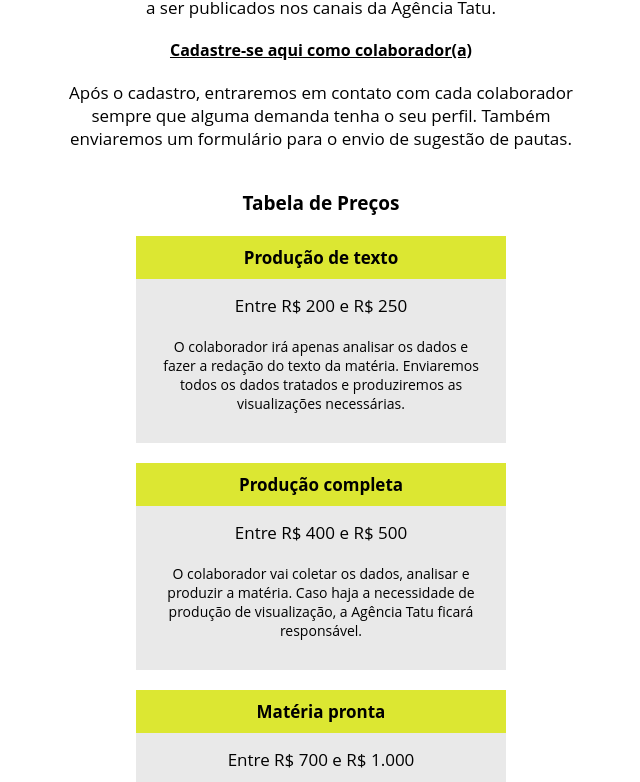
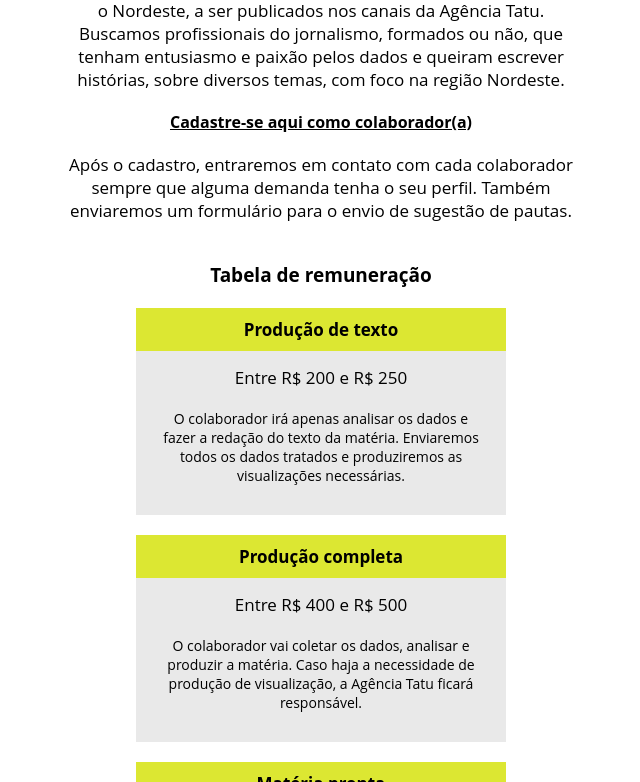
Before and after one commit to lucasthaynan/site-tatu, a plain HTML site: page tatucolab/index.html in a window 1280 px wide. Shown: the part 231-1013 px from the top of the page, without its empty margins (319-959 px from the left). Drawn offline with Linux system fonts and the light colour scheme.

Commit message:
ajustando o texto

```diff
--- a/tatucolab/index.html
+++ b/tatucolab/index.html
@@ -14,13 +14,13 @@
         </div>
 
         <section class="texto">
-            <p>O TatuColab busca colaboradores de todo o Brasil para produzir conteúdos com dados voltados especialmente para o Nordeste, a ser publicados nos canais da Agência Tatu.</p>
+            <p>O <strong>TatuColab</strong> busca colaboradores de todo o Brasil para produzir reportagens com dados voltados, especialmente, para o Nordeste, a ser publicados nos canais da Agência Tatu. Buscamos profissionais do jornalismo, formados ou não, que tenham entusiasmo e paixão pelos dados e queiram escrever histórias, sobre diversos temas, com foco na região Nordeste.</p>
 
             <a href="https://docs.google.com/forms/d/e/1FAIpQLSdJ08mUeQ0agtRQdj-EZkA3iJE-xtuEWfnet71Abh49gpk76g/viewform" target="_blank">Cadastre-se aqui como colaborador(a)</a>
 
             <p>Após o cadastro, entraremos em contato com cada colaborador sempre que alguma demanda tenha o seu perfil. Também enviaremos um formulário para o envio de sugestão de pautas.</p>
 
-            <p><strong>Tabela de Preços</strong></p>
+            <p><strong>Tabela de remuneração</strong></p>
         </section>
 
         <section class="tabela-precos">
```
